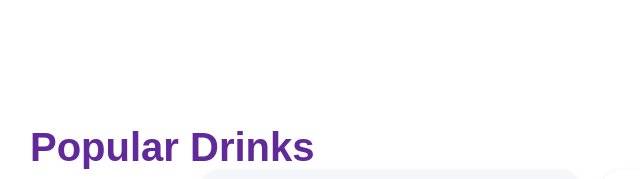
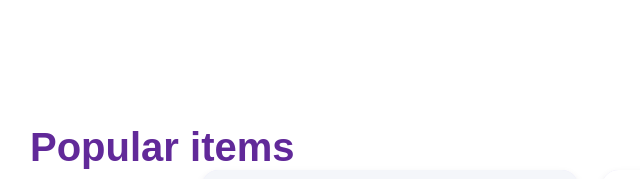
Before and after one commit to safana1208/HW1web, a plain HTML site: page index.html in a window 1280 px wide. Shown: the part 1240-1419 px from the top of the page, 50-690 px from the left. Drawn offline with Linux system fonts and the light colour scheme.

Commit message:
Add files via upload

```diff
--- a/index.html
+++ b/index.html
@@ -44,7 +44,7 @@
   </section>
   <!-- אזור ה-Cards -->
 <section class="products-section">
-    <h2 class="section-title">Popular Drinks</h2>
+    <h2 class="section-title">Popular items</h2>
     <div class="products-container">
 
       <div class="product-card">
```
